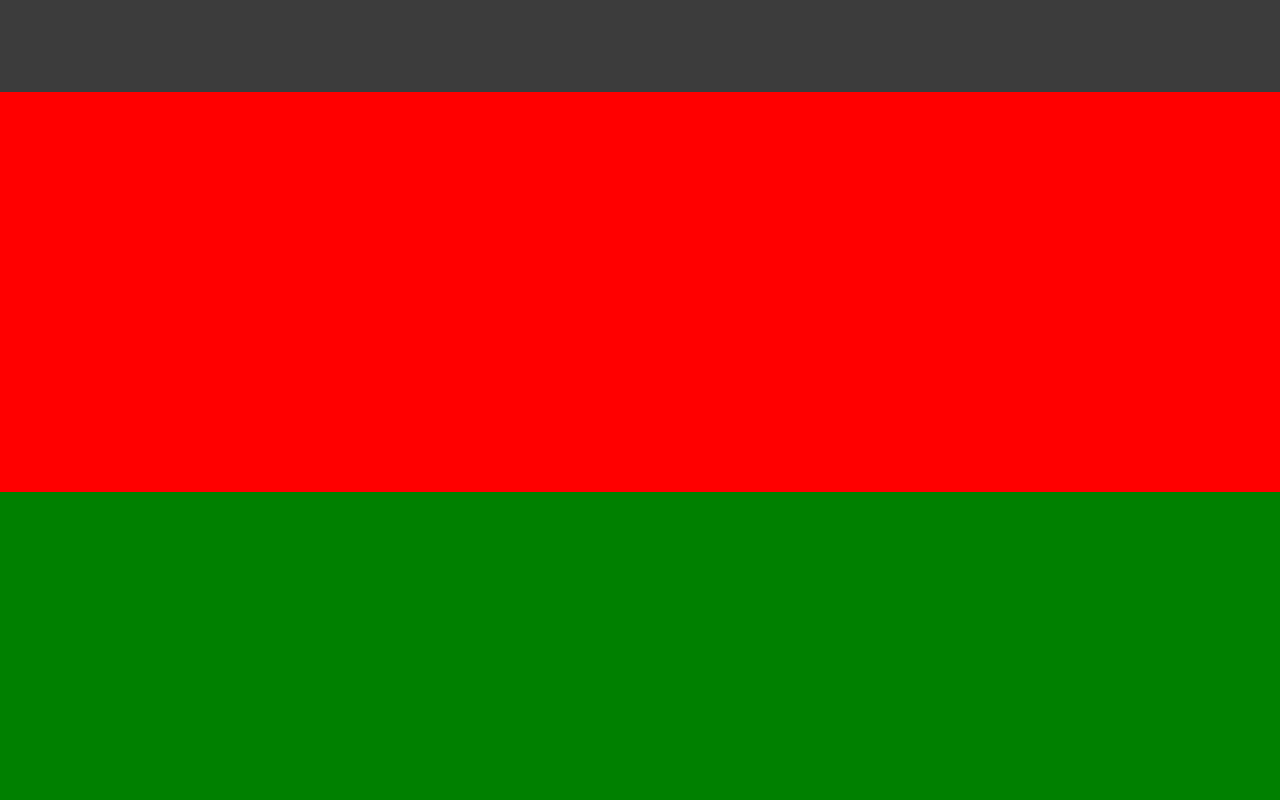
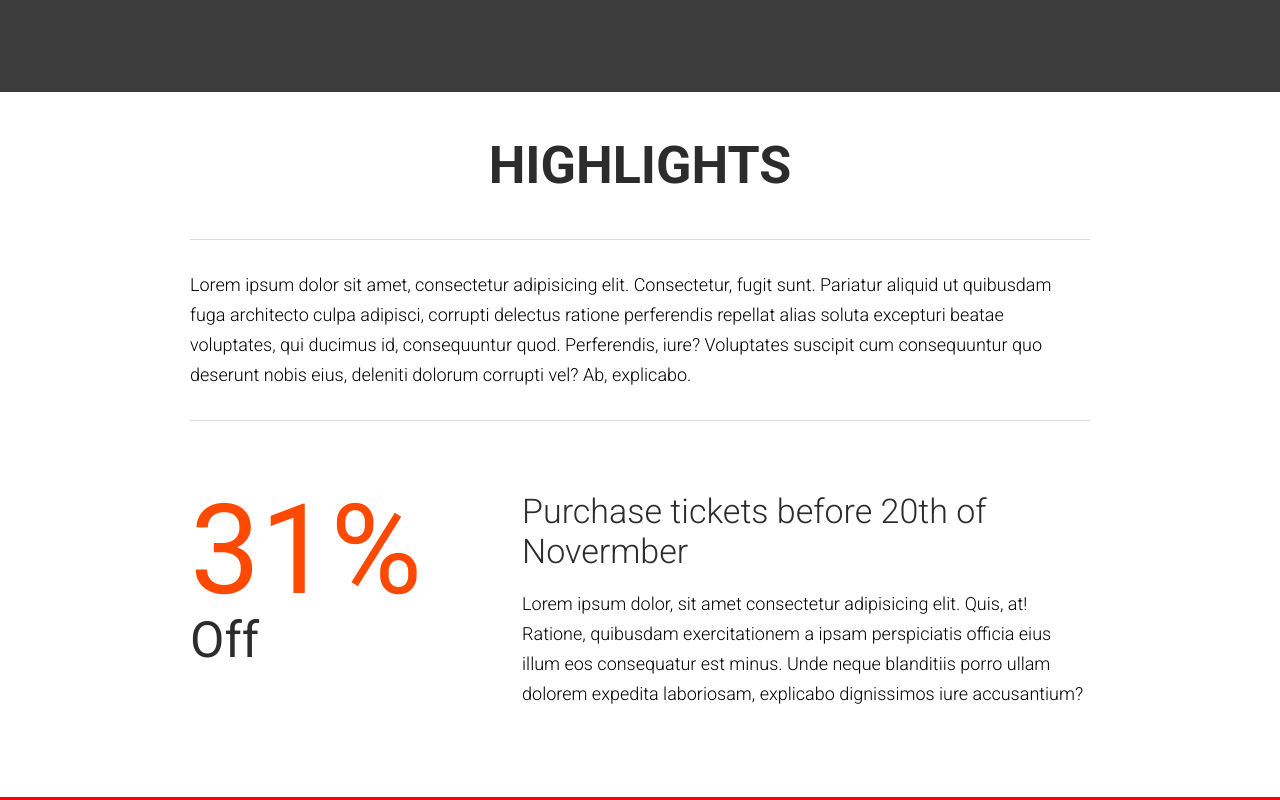
Before and after one commit to frontendprof/react-sahna-app, a React (Create React App) app: page / in a window 1280 px wide. Shown: the part 1380-2180 px from the top of the page. Built offline with nearby package versions, Linux system fonts and the light colour scheme.

Commit message:
highlights component

```diff
--- a/src/App.js
+++ b/src/App.js
@@ -4,6 +4,7 @@ import Footer from "./components/HeaderFooter/Footer";
 import Header from "./components/HeaderFooter/Header";
 import Featured from "./components/featured"
 import VenueNfo from "./components/venueNfo";
+import Highlights from "./components/highlights";
 import "./resources/styles.css"
 
 
@@ -23,6 +24,10 @@ const App=() =>{
         <VenueNfo />
       </>
 
+      <>
+        <Highlights />
+      </>
+
       <div style={{ backgroundColor:"red",height:"400px" }}></div>
       <div style={{ backgroundColor:"green",height:"400px" }}></div>
       <div style={{ backgroundColor:"orange",height:"400px" }}></div>
--- /dev/null
+++ b/src/components/highlights/Description.js
@@ -0,0 +1,19 @@
+
+import React from 'react';
+import {Fade} from 'react-awesome-reveal';
+
+const Description = () => {
+    return (
+        <Fade>
+            <div className="center_wrapper ">
+                <h2>Highlights</h2>
+                <div className="highlight_description">
+                    Lorem ipsum dolor sit amet, consectetur adipisicing elit. Consectetur, fugit sunt. Pariatur aliquid ut quibusdam fuga architecto culpa adipisci, corrupti delectus ratione perferendis repellat alias soluta excepturi beatae voluptates, qui ducimus id, consequuntur quod. Perferendis, iure? Voluptates suscipit cum consequuntur quo deserunt nobis eius, deleniti dolorum corrupti vel? Ab, explicabo.
+
+                </div>
+            </div>
+        </Fade>
+    )
+}
+
+export default Description
--- /dev/null
+++ b/src/components/highlights/Discount.js
@@ -0,0 +1,56 @@
+
+import React,{useState,useEffect} from 'react';
+import {Fade,Slide} from 'react-awesome-reveal';
+
+
+const Discount = () => {
+    const [start,setStart]=useState(0);
+    const end=30;
+
+    const porcentage=()=>{
+        if(start<end){
+
+            setStart(prevStart=>prevStart+1)
+        }
+    }
+
+    useEffect(()=>{
+        if(start>0 && start<end){
+
+            setTimeout(()=>{
+                setStart(prevCount=>prevCount+1)
+            },)
+        }
+    },[start])
+
+
+    return (
+        <div className="center_wrapper">
+            <div className="discount_wrapper">
+
+                <Fade onVisibilityChange={(inView)=>{
+                    if(inView){
+                        porcentage()
+                    }
+                }}>
+                    <div className="discount_porcentage">
+                        <span>{start}%</span>
+                        <span>Off</span>
+                    </div>
+                </Fade>
+
+
+                <Slide right={true}>
+                    <div className="discount_description">
+                        <h3>Purchase tickets before 20th of Novermber</h3>
+                        <p>Lorem ipsum dolor, sit amet consectetur adipisicing elit. Quis, at! Ratione, quibusdam exercitationem a ipsam perspiciatis officia eius illum eos consequatur est minus. Unde neque blanditiis porro ullam dolorem expedita laboriosam, explicabo dignissimos iure accusantium?</p>
+                    </div>
+                </Slide>
+
+            </div>
+
+        </div>
+    )
+}
+
+export default Discount
--- /dev/null
+++ b/src/components/highlights/index.js
@@ -0,0 +1,16 @@
+
+import React from 'react'
+import Description from './Description'
+import Discount from './Discount'
+
+const Highlights = () => {
+    return (
+        <div className="highlight_wrapper">
+            <Description />
+            <Discount />
+
+        </div>
+    )
+}
+
+export default Highlights
```
Also changed, not shown: 1 other file (tests, documents, lock files or other folders).
